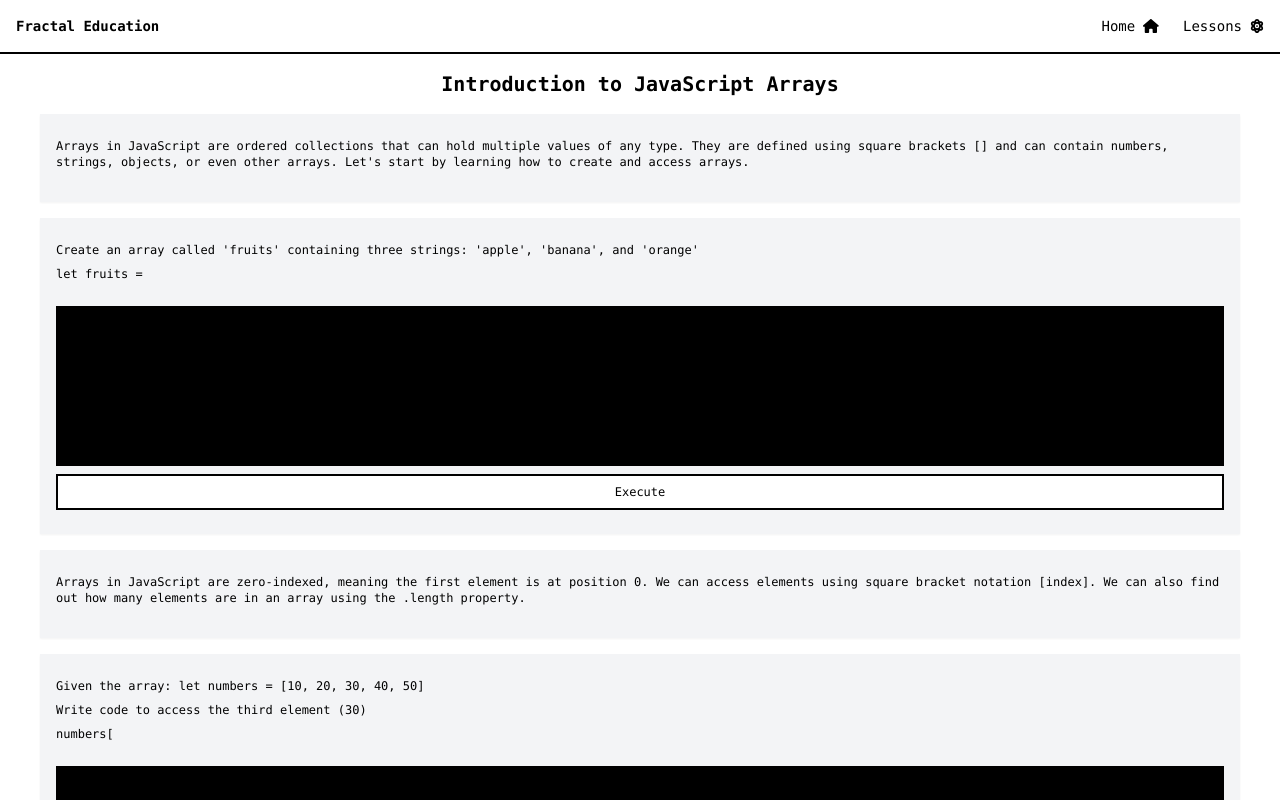
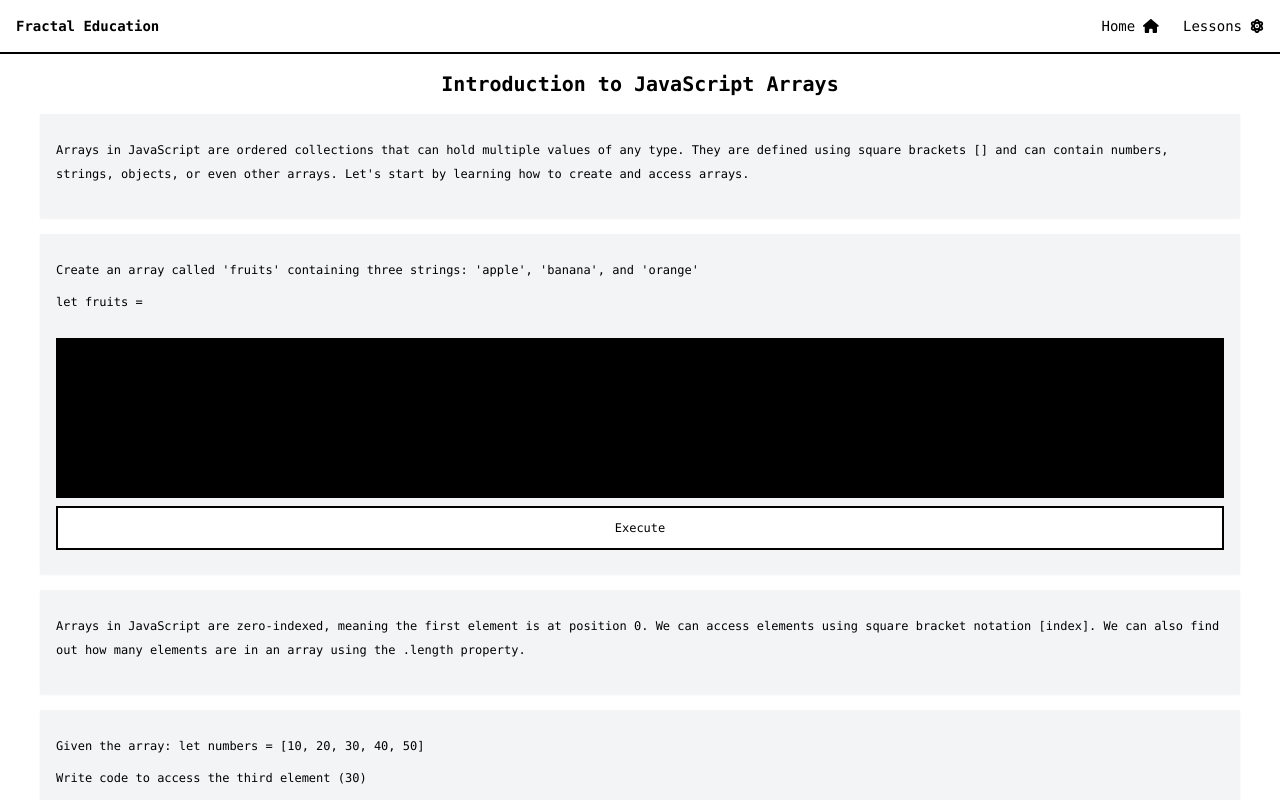
Before and after one commit to fractal-bootcamp/cs-education, a Next.js app in the folder frontend/: page /lessons/js-arrays-101 in a window 1280 px wide. Shown: the top 800 px of the page. Built offline with nearby package versions, Linux system fonts and the light colour scheme.

Commit message:
UI changes to components

```diff
--- a/frontend/src/app/layout.tsx
+++ b/frontend/src/app/layout.tsx
@@ -8,7 +8,7 @@ export default function RootLayout({
 }>) {
   return (
     <html lang="en">
-      <body suppressHydrationWarning className={`antialiased`}>
+      <body suppressHydrationWarning className={`antialiased font-mono`}>
         <XNavbar />
         {children}
       </body>
--- a/frontend/src/app/lessons/page.tsx
+++ b/frontend/src/app/lessons/page.tsx
@@ -1,4 +1,4 @@
-import LessonTab from "@/components/LessonTab";
+import XLessonTab from "@/components/XLessonTab";
 import { dummyLessons } from "@/lib/dummyLessons";
 import React from "react";
 
@@ -6,7 +6,7 @@ const Page = () => {
   return (
     <div className="p-2 flex flex-col gap-4">
       {dummyLessons.map((lesson, key) => (
-        <LessonTab key={key} lesson={lesson} />
+        <XLessonTab key={key} title={lesson.title} path={`/lessons/${lesson.id}`} />
       ))}
     </div>
   );
--- a/frontend/src/components/XBlockExecutable.tsx
+++ b/frontend/src/components/XBlockExecutable.tsx
@@ -16,7 +16,7 @@ const XBlockExecutable = ({ text, placeholder, answer, onSubmit }: XBlockExecuta
   };
 
   return (
-    <div className="text-xs font-mono bg-gray-100 text-black shadow-sm py-6 px-4 flex flex-col space-y-4">
+    <div className="text-xs bg-gray-100 text-black shadow-sm py-6 px-4 flex flex-col space-y-4 leading-loose">
       <div>
         {text.split("\n").map((line, index) => (
           <p key={index} className="pb-2">
@@ -31,7 +31,7 @@ const XBlockExecutable = ({ text, placeholder, answer, onSubmit }: XBlockExecuta
             id="code"
             value={code}
             onChange={(e) => setCode(e.target.value)}
-            className="w-full h-40 bg-black text-codeGreen p-2 outline-none"
+            className="w-full h-40 bg-black text-codeGreen p-2 outline-none font-mono leading-snug"
             style={{ resize: "none" }}
           ></textarea>
           <button
--- a/frontend/src/components/XBlockText.tsx
+++ b/frontend/src/components/XBlockText.tsx
@@ -6,7 +6,7 @@ interface XBlockTextProps {
 
 const XBlockText = ({ text }: XBlockTextProps) => {
   return (
-    <div className="text-xs font-mono bg-gray-100 text-black shadow-sm py-6 px-4">
+    <div className="text-xs bg-gray-100 text-black shadow-sm py-6 px-4 leading-loose">
       {text.split("\n").map((line, key) => (
         <p key={key} className="pb-2">
           {line}
--- a/frontend/src/components/XLessonTab.tsx
+++ b/frontend/src/components/XLessonTab.tsx
@@ -1,9 +1,18 @@
+"use client";
+
+import Link from "next/link";
+
 interface XLessonTabProps {
   title: string;
+  path: string;
 }
 
-const XLessonTab = ({ title }: XLessonTabProps) => {
-  return <div>{title}</div>;
+const XLessonTab = ({ title, path }: XLessonTabProps) => {
+  return (
+    <Link href={path} className="p-2 text-left text-xs border-[0.5px] border-black font-thin">
+      {title}
+    </Link>
+  );
 };
 
 export default XLessonTab;
--- a/frontend/src/components/XNavbar.tsx
+++ b/frontend/src/components/XNavbar.tsx
@@ -6,7 +6,7 @@ import Link from "next/link";
 
 const XNavbar = () => {
   return (
-    <div className="flex items-center justify-between p-4 border-b-2 border-black font-mono text-sm">
+    <div className="flex items-center justify-between p-4 border-b-2 border-black text-sm">
       <div className="font-bold">Fractal Education</div>
       <div className="flex items-center space-x-6">
         <Link href="/" className="flex items-center gap-2">
--- a/frontend/src/components/XPageHeader.tsx
+++ b/frontend/src/components/XPageHeader.tsx
@@ -3,7 +3,7 @@ interface XPageHeaderProps {
 }
 
 const XPageHeader = ({ title }: XPageHeaderProps) => {
-  return <div className="w-full text-center p-4 font-mono font-bold text-xl">{title}</div>;
+  return <div className="w-full text-center p-4 font-bold text-xl">{title}</div>;
 };
 
 export default XPageHeader;
```
Also changed, not shown: 1 other file (tests, documents, lock files or other folders).
